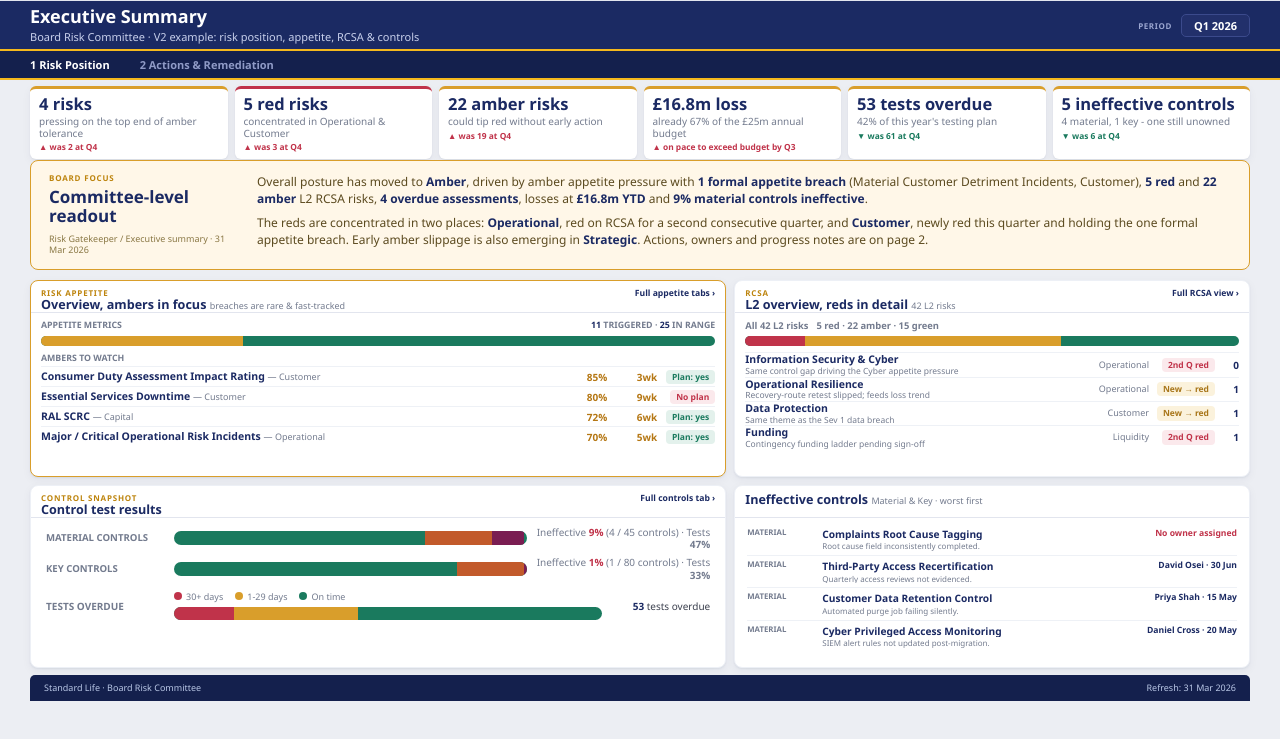
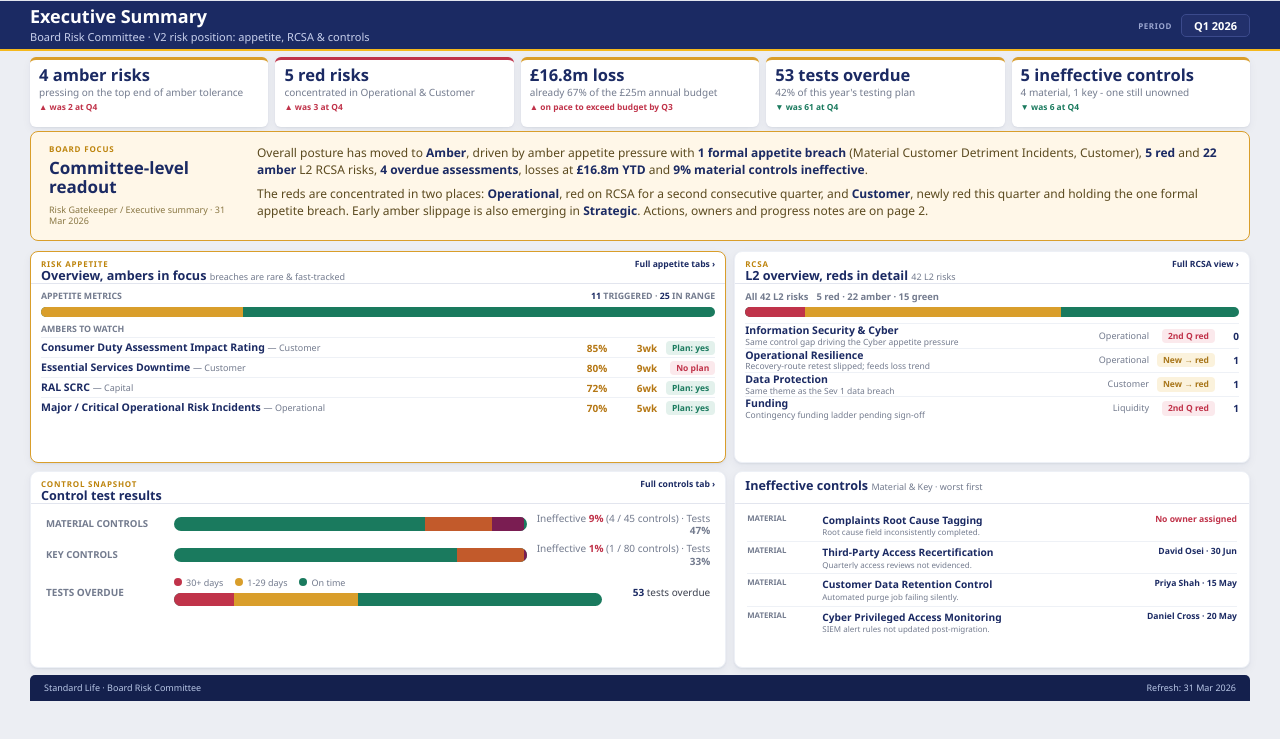
Before and after one commit to Drewsif95-Intuita/erm-crr-board-pack, a website: page public/slides/executive-summary-v2-risk-position.html in a window 1280 px wide. Shown: the part 19-758 px from the top of the page. Drawn offline with Linux system fonts and the light colour scheme.

Commit message:
Refine executive summary V2 pages

```diff
--- a/public/slides/executive-summary-v2-risk-position.html
+++ b/public/slides/executive-summary-v2-risk-position.html
@@ -21,7 +21,7 @@
   *{ box-sizing:border-box; }
   html,body{ margin:0; width:1280px; height:720px; overflow:hidden; background:var(--bg); font-family:var(--font); color:var(--body); }
   body{ font-size:10px; line-height:1.22; -webkit-font-smoothing:antialiased; }
-  .page{ width:1280px; height:720px; display:grid; grid-template-rows:20px 50px 29px 76px 116px 403px 26px; background:var(--bg); }
+  .page{ width:1280px; height:720px; display:grid; grid-template-rows:20px 50px 76px 116px 432px 26px; background:var(--bg); }
   .brandbar{ background:#fff; height:20px; padding:3px 30px; display:flex; gap:8px; align-items:center; border-bottom:1px solid var(--line); }
   .brandbar .logo{ font-size:11px; font-weight:700; color:var(--navy); }
   .mark{ width:0;height:0; border-left:5px solid transparent; border-right:5px solid transparent; border-top:8px solid var(--gold); }
@@ -30,9 +30,7 @@
   .sub{ color:#c8d0ec; margin-top:4px; font-size:11px; }
   .period{ margin-left:auto; display:flex; align-items:center; gap:9px; color:#9ca7d1; font-size:8px; text-transform:uppercase; font-weight:700; letter-spacing:.6px; }
   .period b{ color:#fff; border:1px solid #3b4a8c; border-radius:5px; padding:4px 12px; background:#22306b; font-size:11px; letter-spacing:0; }
-  .tabs{ height:29px; background:var(--navy-deep); padding:0 30px; display:flex; align-items:center; gap:30px; border-bottom:2px solid var(--gold); color:#8f9ac6; font-size:11px; font-weight:700; }
-  .tab.active{ color:#fff; }
-  .kpis{ height:76px; display:grid; grid-template-columns:repeat(6,1fr); gap:7px; padding:6px 30px 0; }
+  .kpis{ height:76px; display:grid; grid-template-columns:repeat(5,1fr); gap:7px; padding:6px 30px 0; }
   .kpi{ background:var(--card); border-radius:6px; border-top:3px solid var(--amber); box-shadow:var(--shadow); padding:6px 9px; min-width:0; }
   .kpi.red{ border-top-color:var(--red); }
   .kpi.blue{ border-top-color:var(--navy); }
@@ -48,7 +46,7 @@
   .focus-copy p{ margin:0; }
   .focus-copy p + p{ margin-top:7px; }
   .focus-copy b{ color:var(--ink); }
-  .main{ height:403px; padding:8px 30px 7px; display:grid; grid-template-columns:1.35fr 1fr; grid-template-rows:197px 183px; gap:8px; }
+  .main{ height:432px; padding:8px 30px 7px; display:grid; grid-template-columns:1.35fr 1fr; grid-template-rows:212px 197px; gap:8px; }
   .panel{ background:#fff; border-radius:8px; box-shadow:var(--shadow); overflow:hidden; border:1px solid #edf0f6; min-width:0; min-height:0; }
   .panel-head{ height:32px; padding:7px 10px 5px; display:flex; align-items:flex-start; justify-content:space-between; gap:8px; border-bottom:1px solid var(--line); }
   .panel-head .title{ color:var(--ink); font-size:12.6px; font-weight:700; line-height:1.08; }
@@ -112,14 +110,12 @@
 <div class="page">
   <div class="brandbar"><span class="logo">Standard Life</span><span class="mark"></span></div>
   <header>
-    <div><h1>Executive Summary</h1><div class="sub">Board Risk Committee · V2 example: risk position, appetite, RCSA &amp; controls</div></div>
+    <div><h1>Executive Summary</h1><div class="sub">Board Risk Committee · V2 risk position: appetite, RCSA &amp; controls</div></div>
     <div class="period"><span>Period</span><b>Q1 2026</b></div>
   </header>
-  <nav class="tabs"><span class="tab active">1 Risk Position</span><span class="tab">2 Actions &amp; Remediation</span></nav>
   <section class="kpis">
-    <div class="kpi"><div class="value">4 risks</div><div class="label">pressing on the top end of amber tolerance</div><div class="delta">▲ was 2 at Q4</div></div>
+    <div class="kpi"><div class="value">4 amber risks</div><div class="label">pressing on the top end of amber tolerance</div><div class="delta">▲ was 2 at Q4</div></div>
     <div class="kpi red"><div class="value">5 red risks</div><div class="label">concentrated in Operational &amp; Customer</div><div class="delta">▲ was 3 at Q4</div></div>
-    <div class="kpi"><div class="value">22 amber risks</div><div class="label">could tip red without early action</div><div class="delta">▲ was 19 at Q4</div></div>
     <div class="kpi"><div class="value">£16.8m loss</div><div class="label">already 67% of the £25m annual budget</div><div class="delta">▲ on pace to exceed budget by Q3</div></div>
     <div class="kpi"><div class="value">53 tests overdue</div><div class="label">42% of this year's testing plan</div><div class="delta green">▼ was 61 at Q4</div></div>
     <div class="kpi"><div class="value">5 ineffective controls</div><div class="label">4 material, 1 key - one still unowned</div><div class="delta green">▼ was 6 at Q4</div></div>
```
Also changed, not shown: public/slides/executive-summary-v2-actions-remediation.html (+3 -6 lines).
